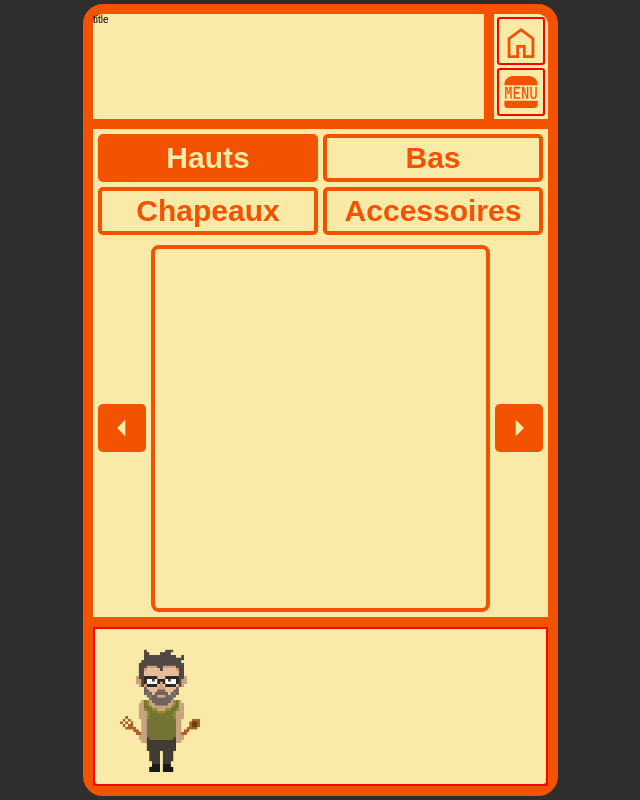
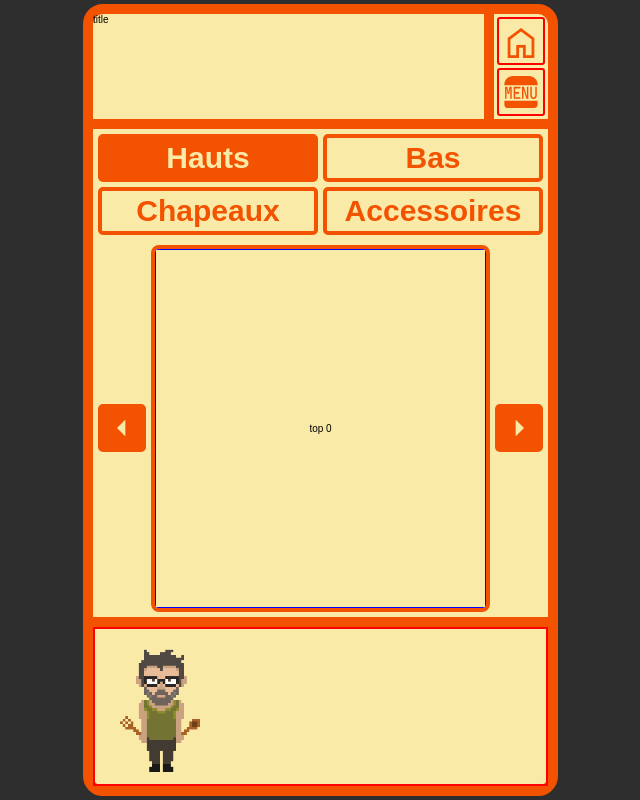
Before and after one commit to Posoroko/Demande-a-Tutu, a Nuxt app: page /configuration-tutu in a window 1280 px wide. Shown: the whole page, without its empty margins (320-960 px from the left). Built offline with nearby package versions, Linux system fonts and the light colour scheme; a web font is replaced by a local one.

Commit message:
scroller

```diff
--- a/assets/css/brand/colors.css
+++ b/assets/css/brand/colors.css
@@ -6,8 +6,8 @@
 
     /* green */
     --brand-color-1: #f35200;
-    --brand-color-1-active: #d64903;
-    --brand-color-1-hover: #f75e12;
+    --brand-color-1-active: #c54303;
+    --brand-color-1-hover: #f76923;
     /* red */
     --brand-color-2: #716b01;
     --brand-color-2-hover: #7d4955;
--- a/assets/css/main.css
+++ b/assets/css/main.css
@@ -6,3 +6,6 @@
 html {
     overflow-x: hidden;
 }
+* {
+    user-select: none;
+}
--- a/components/TutuConfig/Scroller.vue
+++ b/components/TutuConfig/Scroller.vue
@@ -1,24 +1,57 @@
 <script setup>
 const props = defineProps({
-    activeType: String,
+    activeType: Object,
 })
-const images = [1,2,3,4,5,6,7];
+const images = ref({
+    top: [
+        { id: 0, thumbnail: "top 0", image: "TOP 0" },
+        { id: 1, thumbnail: "top 1", image: "TOP 1" },
+        { id: 2, thumbnail: "top 2", image: "TOP 2"},
+        { id: 3, thumbnail: "top 3", image: "TOP 3"}
+    ],
+    pants: [
+        { id: 0, thumbnail: "pants 0", image: "PANTS 0" },
+        { id: 1, thumbnail: "pants 1", image: "PANTS 1" },
+    ],
+    hat: [
+        { id: 0, thumbnail: "hat 0", image: "HAT 0" },
+        { id: 1, thumbnail: "hat 1", image: "HAT 1" },
+    ],
+    tool: [
+        { id: 0, thumbnail: "tool 0", image: "TOOL 0" },
+        { id: 1, thumbnail: "tool 1", image: "TOOL 1" },
+    ],
+})
+
+
+const offsetCount = ref (0);
+const offsetString = ref("0%");
+
+function navigate(direction) {
+    if(direction === "left" && offsetCount.value < 0 ) {
+        offsetCount.value += 100;
+    } else if(direction === "right" && offsetCount.value  > ((shownImages.value.length - 1) * -100)){
+        offsetCount.value -= 100;
+    }
+    offsetString.value = `${offsetCount.value}%`;
+}
+const shownImages = ref(images.value[props.activeType.value]);
 </script>
 
 <template>
-    <div class="content flex justityBetween gap5">
+    <div class="content flex justityBetween gap5" >
         <div class="leftArrowBox arrowBox">
-            <span class="icon">arrow_left</span>
+            <span class="icon arrow" @click="navigate('left')">arrow_left</span>
         </div>
 
-        <div class="frame r">
-            <div class="drawer">
-                <div class="image"></div>
-            </div>
+        <div class="frame flex r">
+
+            <div class="image w100 b" v-for="image in shownImages" :key="image.id">{{ image.thumbnail }}</div>
+
         </div>
 
          <div class="rightArrowBox arrowBox">
-            <span class="icon">arrow_right</span>
+            <span class="icon arrow" @click="navigate('right')">arrow_right</span>
         </div>
     </div>
 </template>
@@ -32,12 +65,20 @@ const images = [1,2,3,4,5,6,7];
     border: 4px solid var(--brand-color-1);
     border-radius: 8px;
     overflow: hidden;
+    display: flex;
+}
+.image {
+    flex-shrink: 0;
+    display: grid;
+    place-items: center;
+    translate: v-bind('offsetString');
+    transition: 300ms ease;
 }
 .arrowBox {
     display: grid;
     place-items: center;
 }
-.arrowBox .icon{
+.arrow{
     width: 48px;
     height: 48px;
     font-size: 40px;
@@ -48,5 +89,13 @@ const images = [1,2,3,4,5,6,7];
     display: grid;
     place-items: center;
     cursor: pointer;
+    transition: 300ms ease;
+}
+.arrow:hover {
+    background-color: var(--brand-color-1-hover);
+    transition: 75ms ease;
+}
+.arrow:active {
+    background-color: var(--brand-color-1-active);
 }
 </style>
--- a/pages/configuration-tutu.vue
+++ b/pages/configuration-tutu.vue
@@ -8,7 +8,10 @@ const types = ref([
     { id: 0, value: 'top', name: 'Hauts' }, { id: 1, value: 'pants', name: 'Bas' },
     { id: 2, value: 'hat', name: 'Chapeaux' }, { id: 3, value: 'tool', name: 'Accessoires' }
 ])
+
 const activeType = ref(types.value[0])
+
+
 </script>
 
 <template>
@@ -28,7 +31,7 @@ const activeType = ref(types.value[0])
 
                     <TutuConfigTypeSelector :types="types" :activeType="activeType" @selection="handleTypeSelection" />
 
-                    <TutuConfigScroller />
+                    <TutuConfigScroller :activeType="activeType" />
                 </div>
 
         </template>
```
